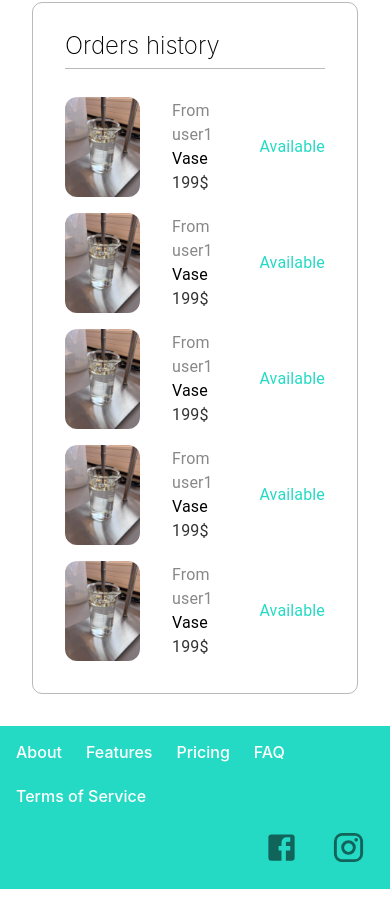
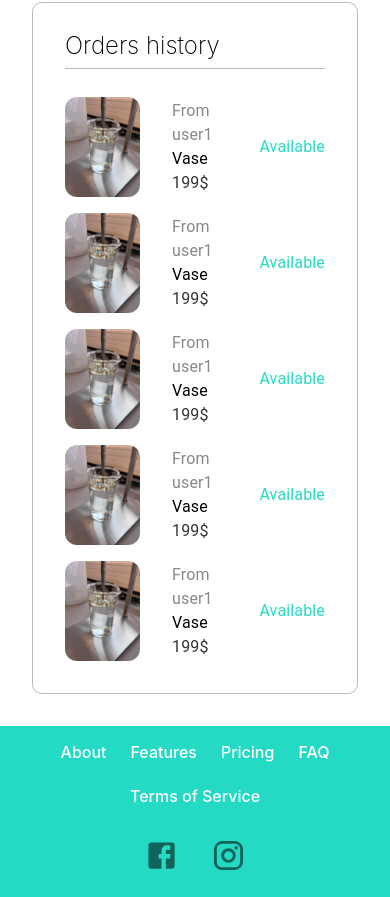
Before and after one commit to ZIG-25/craftable-frontend, a React (Create React App) app: page /artist-dashboard in a window 390 px wide. Shown: the part 773-1670 px from the top of the page. Built offline with nearby package versions, Linux system fonts and the light colour scheme; the HTML template or start-up script is replaced by a standard one.

Commit message:
fixed responsiveness on the footer

```diff
--- a/src/footers/Footer.css
+++ b/src/footers/Footer.css
@@ -36,3 +36,15 @@
 .icon-btn:hover {
   opacity: 0.8;
 }
+
+@media screen and (max-width: 850px) {
+  .footer-links {
+    justify-content: center;
+    text-align: center;
+    padding-bottom: 0.5rem;
+  }
+
+  .footer-icons {
+    justify-content: center;
+  }
+}
```
